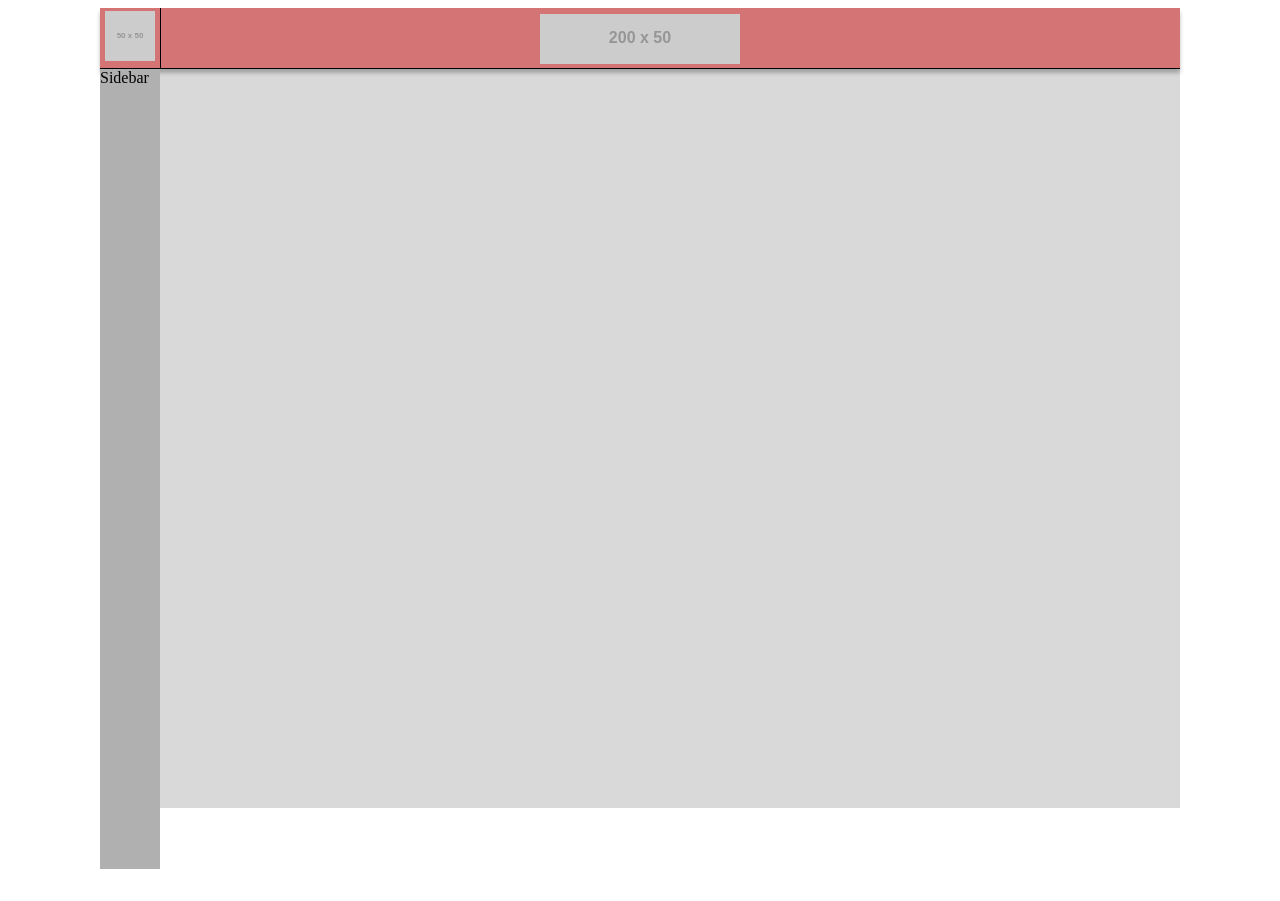
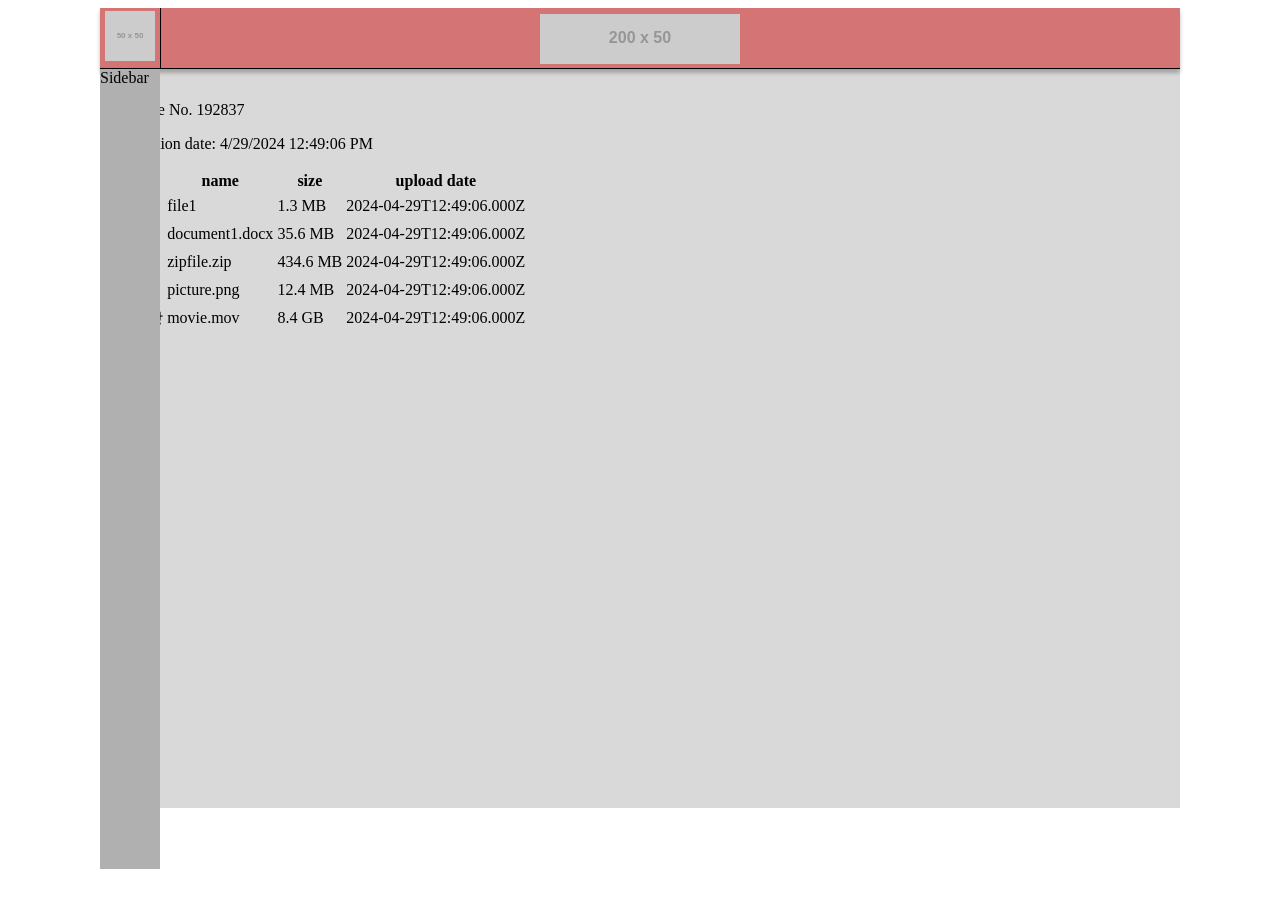
Before and after one commit to PungBox/pungbox-frontend, a React (Vite) app: page /view in a window 1280 px wide. Built offline with nearby package versions, Linux system fonts and the light colour scheme.

Commit message:
feat: view page html

```diff
--- a/src/components/Pages/View.tsx
+++ b/src/components/Pages/View.tsx
@@ -1,9 +1,141 @@
-import React from 'react'
+import React from 'react';
+
+interface FileDescription {
+  fileId: number;
+  fileName: string;
+  file: string;
+  fileSize: number;
+  created: string;
+  modified: string;
+}
+
+const FileList = () => {
+  // TODO: dummy json 사용 중이지만, backend로부터 가져오도록 변경해야 함
+  const fileDescriptions: FileDescription[] = [
+    {
+      fileId: 1,
+      fileName: 'file1',
+      file: '',
+      fileSize: 1376,
+      created: new Date().toISOString(),
+      modified: new Date().toISOString(),
+    },
+    {
+      fileId: 2,
+      fileName: 'document1.docx',
+      file: '',
+      fileSize: 35642,
+      created: new Date().toISOString(),
+      modified: new Date().toISOString(),
+    },
+    {
+      fileId: 3,
+      fileName: 'zipfile.zip',
+      file: '',
+      fileSize: 434632,
+      created: new Date().toISOString(),
+      modified: new Date().toISOString(),
+    },
+    {
+      fileId: 4,
+      fileName: 'picture.png',
+      file: '',
+      fileSize: 12483,
+      created: new Date().toISOString(),
+      modified: new Date().toISOString(),
+    },
+    {
+      fileId: 5,
+      fileName: 'movie.mov',
+      file: '',
+      fileSize: 8452321,
+      created: new Date().toISOString(),
+      modified: new Date().toISOString(),
+    },
+  ];
+
+  function getIconByFileExtension(extension: string) {
+    // TODO: 이미지를 반환하도록 변경할 예정. file extension 더 추가
+    switch (extension) {
+      case 'docx':
+      case 'txt':
+        return '문서';
+      case 'png':
+      case 'jpg':
+      case 'jpeg':
+        return '사진';
+      case 'zip':
+      case 'gz':
+        return '압축';
+      case 'mov':
+      case 'mp4':
+      case 'mpeg':
+      case 'avi':
+        return '동영상';
+      case 'mp3':
+        return '음악';
+      default:
+        return '파일';
+    }
+  }
+
+  function getFileSizeWithSuffix(fileSize: number) {
+    if (fileSize < 1e3) {
+      return `${fileSize} KB`;
+    } else if (fileSize < 1e6) {
+      return `${Math.floor(fileSize / 1e2) / 10} MB`;
+    } else if (fileSize < 1e9) {
+      return `${Math.floor(fileSize / 1e5) / 10} GB`;
+    } else {
+      return `${Math.floor(fileSize / 1e8) / 10} TB`;
+    }
+  }
+
+  function getUploadedDatetimeString(created: string) {}
+
+  return fileDescriptions.map((file) => {
+    const splitted = file.fileName.split('.');
+    const extension = splitted[splitted.length - 1];
+    const icon = getIconByFileExtension(extension);
+    const fileSize = getFileSizeWithSuffix(file.fileSize);
+    const uploadedDatetime = getUploadedDatetimeString(file.created);
+    return (
+      <tr>
+        <td>{icon}</td>
+        <td>{file.fileName}</td>
+        <td>{fileSize}</td>
+        <td>{file.created}</td>
+      </tr>
+    );
+  });
+};
 
 const View = () => {
+  const storageNumber = 192837;
+  const expirationDate = `${new Date().toLocaleDateString()} ${new Date().toLocaleTimeString()}`;
+
   return (
-    <div>View</div>
-  )
-}
+    <div className="view-panel">
+      <div className="view-panel-header">
+        <p className="storage-number">Storage No. {storageNumber}</p>
+        <p className="expiration-date">expiration date: {expirationDate}</p>
+      </div>
+      <table className="file-list-table">
+        <thead>
+          <tr>
+            <th></th>
+            <th>name</th>
+            <th>size</th>
+            <th>upload date</th>
+            <th></th>
+          </tr>
+        </thead>
+        <tbody>
+          <FileList />
+        </tbody>
+      </table>
+    </div>
+  );
+};
 
-export default View
+export default View;
```
Also changed, not shown: 1 other file (tests, documents, lock files or other folders).
